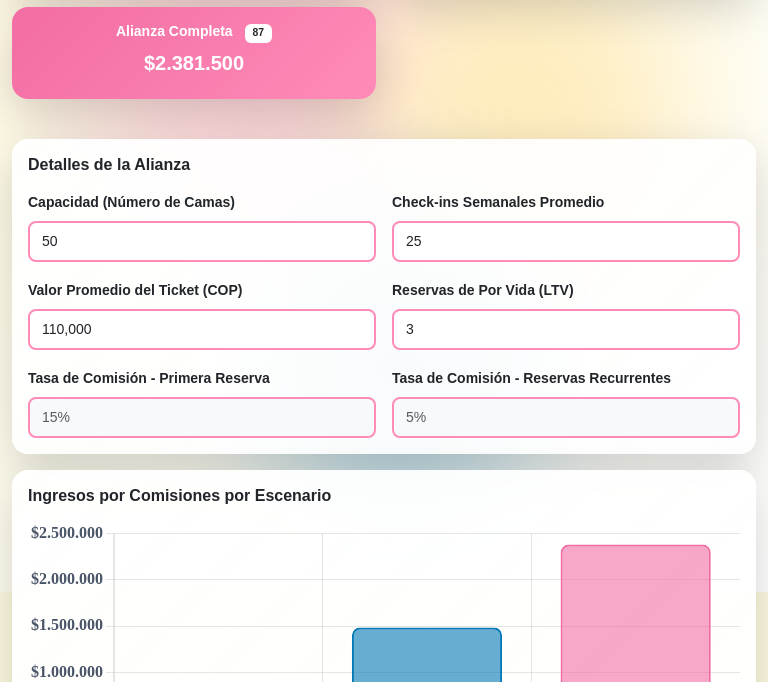
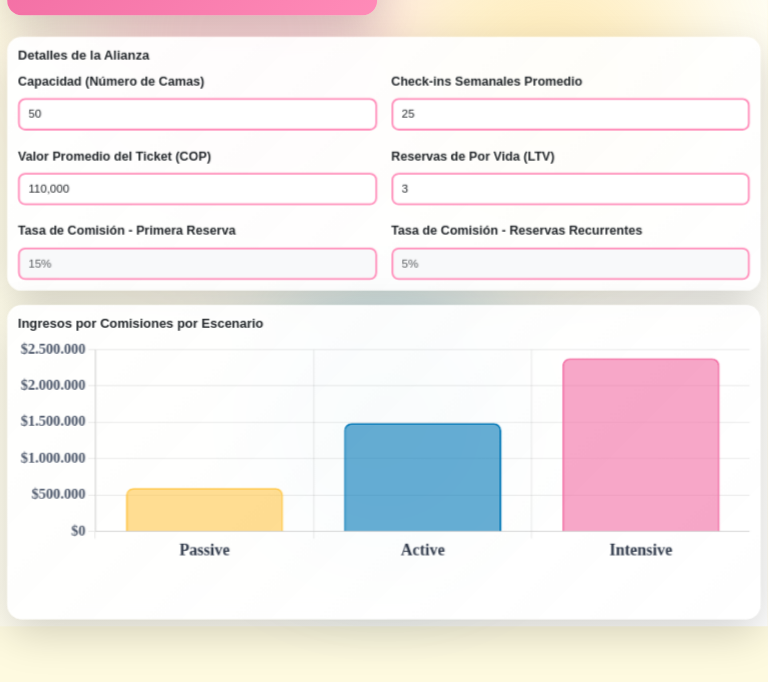
Before and after one commit to Del-Parche/alianzas-sales-pitch-dashboard, a website: page index.html in a window 768 px wide. Shown: the part 208-890 px from the top of the page. Drawn offline with nearby package versions, Linux system fonts and the light colour scheme; some packages are replaced by stand-ins of ours; a script that the page names is missing; a web font is replaced by a local one.

Commit message:
Add universal zoom out effect for all screen sizes

```diff
--- a/styles.css
+++ b/styles.css
@@ -115,46 +115,84 @@
   }
 }
 
-/* Tablet optimizations */
-@media (min-width: 576px) and (max-width: 991px) {
+/* Universal zoom out effect for all screens */
+body {
+  transform: scale(0.9) !important;
+  transform-origin: top left !important;
+  width: 111.11% !important; /* Compensate for scale */
+}
+
+/* Screen fit optimizations for tablets and smaller laptops */
+@media (min-width: 576px) and (max-width: 1200px) {
+
   .container-fluid {
-    padding-left: 0.75rem !important;
-    padding-right: 0.75rem !important;
+    padding-left: 0.5rem !important;
+    padding-right: 0.5rem !important;
   }
 
   .card-body {
-    padding: 1rem !important;
+    padding: 0.75rem !important;
   }
 
   .btn {
-    font-size: 0.875rem;
-    padding: 0.5rem 0.75rem !important;
+    font-size: 0.8rem;
+    padding: 0.4rem 0.6rem !important;
   }
 
   .form-control {
-    font-size: 0.875rem;
-    padding: 0.5rem 0.75rem;
+    font-size: 0.8rem;
+    padding: 0.4rem 0.6rem;
   }
 
   .h4 {
-    font-size: 1.25rem !important;
+    font-size: 1.1rem !important;
   }
 
   .h5 {
-    font-size: 1rem !important;
+    font-size: 0.9rem !important;
   }
 
   .h6 {
-    font-size: 0.875rem !important;
+    font-size: 0.8rem !important;
   }
 
   .display-6 {
-    font-size: 1.5rem !important;
+    font-size: 1.3rem !important;
   }
 
   .badge {
-    font-size: 0.65rem !important;
-    padding: 0.25rem 0.5rem !important;
+    font-size: 0.6rem !important;
+    padding: 0.2rem 0.4rem !important;
+  }
+
+  .mb-3 {
+    margin-bottom: 0.5rem !important;
+  }
+
+  .mb-4 {
+    margin-bottom: 0.75rem !important;
+  }
+
+  .py-3 {
+    padding-top: 0.5rem !important;
+    padding-bottom: 0.5rem !important;
+  }
+
+  .py-4 {
+    padding-top: 0.75rem !important;
+    padding-bottom: 0.75rem !important;
+  }
+
+  .gap-4 {
+    gap: 0.75rem !important;
+  }
+
+  .gap-3 {
+    gap: 0.6rem !important;
+  }
+
+  .gap-2 {
+    gap: 0.4rem !important;
   }
 }
 
@@ -197,11 +235,17 @@
 
 @media (min-width: 577px) and (max-width: 768px) {
   #barChart {
-    max-height: 280px;
+    max-height: 250px;
   }
 }
 
-@media (min-width: 769px) {
+@media (min-width: 769px) and (max-width: 991px) {
+  #barChart {
+    max-height: 300px;
+  }
+}
+
+@media (min-width: 992px) {
   #barChart {
     max-height: 400px;
   }
```
